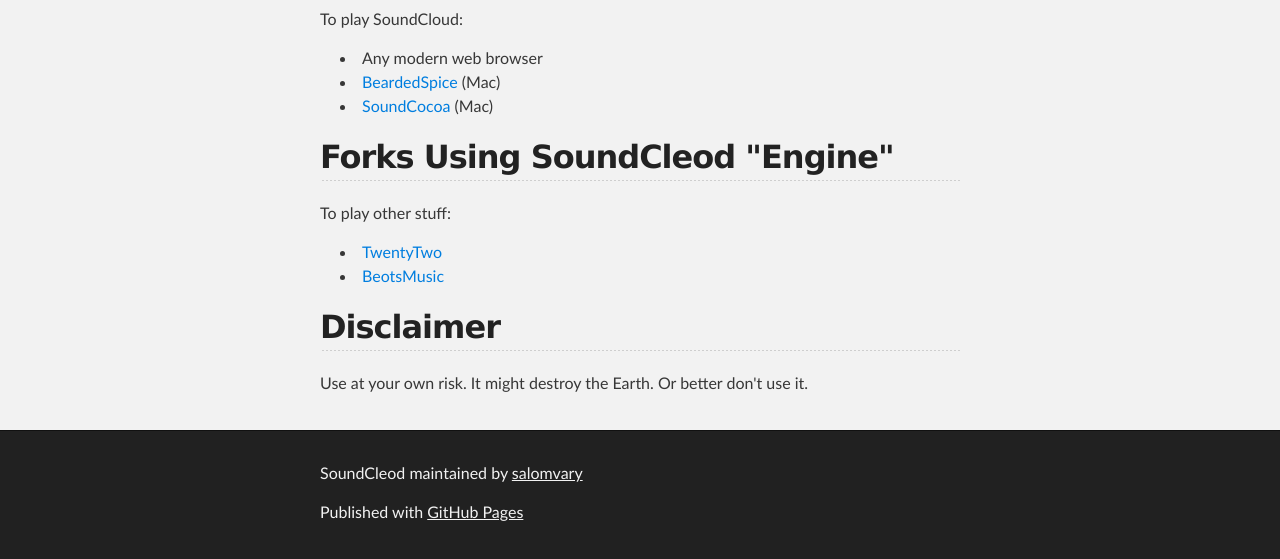
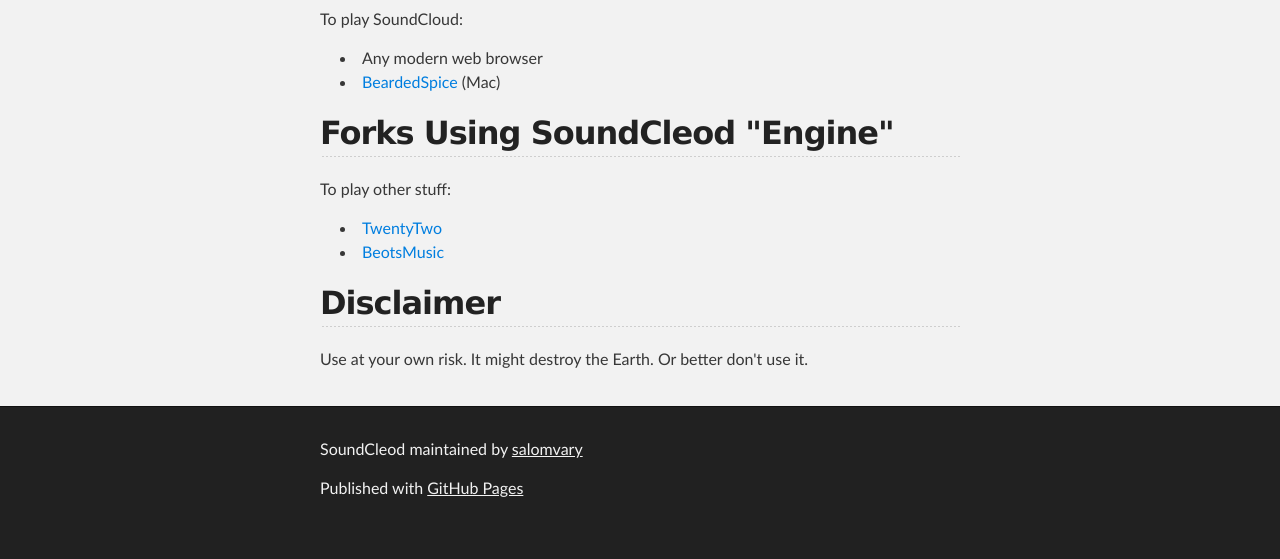
Before and after one commit to salomvary/soundcleod, a plain HTML site: page index.html in a window 1280 px wide. Shown: the part 1480-2039 px from the top of the page. After the commit the page ends 2015 px from the top, so only its background shows below. Drawn offline with Linux system fonts and the light colour scheme.

```diff
--- a/index.html
+++ b/index.html
@@ -88,8 +88,6 @@
 <li>Any modern web browser</li>
 <li>
 <a href="http://beardedspice.com/">BeardedSpice</a> (Mac)</li>
-<li>
-<a href="http://soundcocoa.brunovieira.me/">SoundCocoa</a> (Mac)</li>
 </ul>
 
 <h2>
```
Also changed, not shown: params.json (+1 -1 lines).
